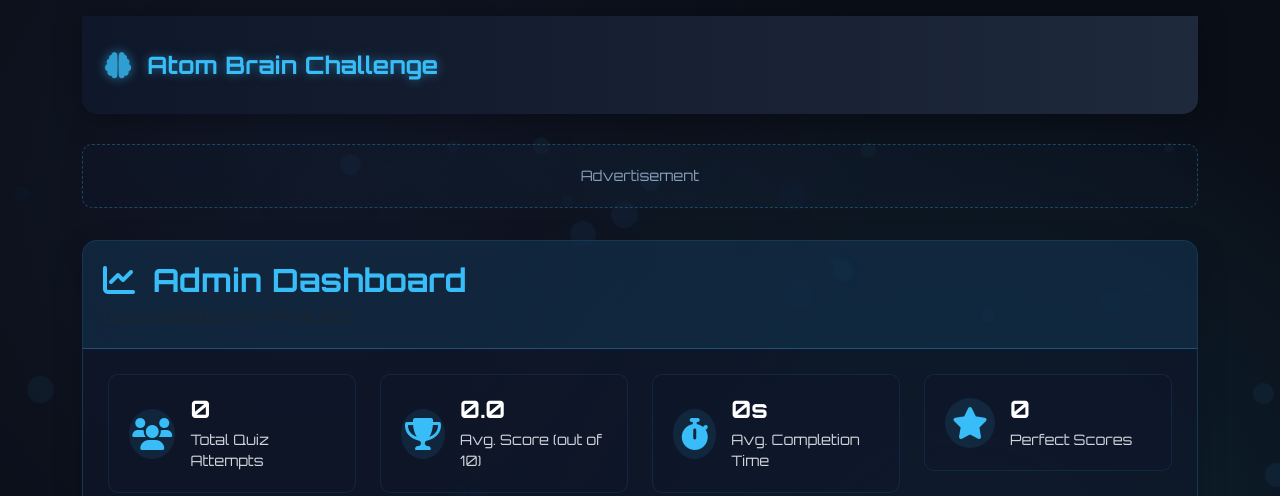
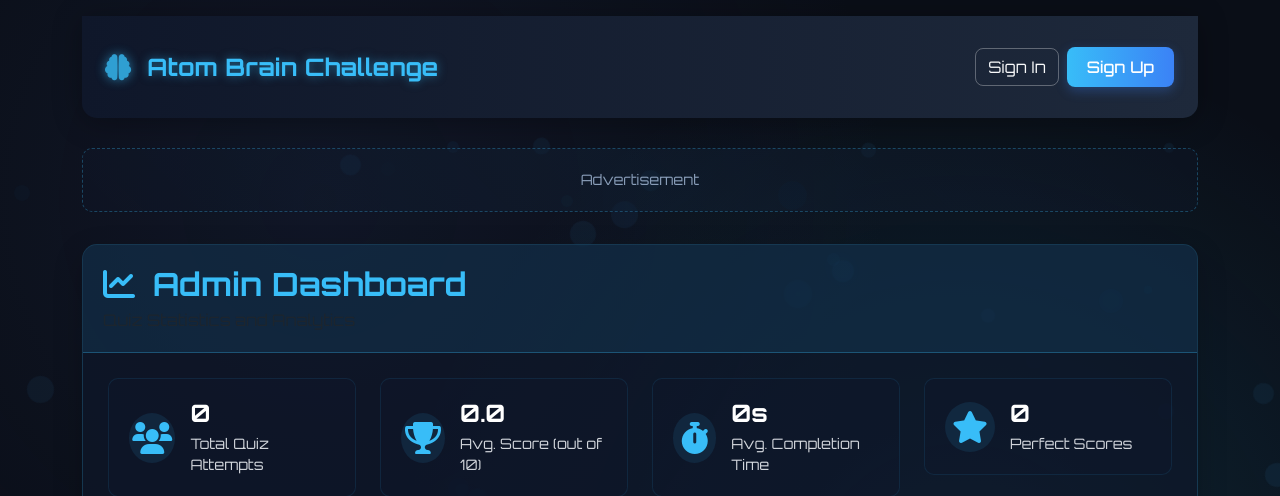
Before and after one commit to r0b1nmatriz/Atom-brain-challenge, a Flask app: page /admin in a window 1280 px wide. Shown: the top 496 px of the page. Run offline with Flask 3, Linux system fonts and the light colour scheme; data that the repository does not hold is empty.

Commit message:
Enable secure account creation and login for personalized user experience
Implements user authentication using Flask-Login, WTForms, and Werkzeug with database integration.

Replit-Commit-Author: Agent
Replit-Commit-Session-Id: c5bb2a57-c82d-4e98-9cfa-638549d8a944
Replit-Commit-Screenshot-Url: https://storage.googleapis.com/screenshot-production-us-central1/f5c7b301-af82-4157-bb3b-c38f1198fa5b/6ea97bda-0eeb-404f-b91f-a2cc409784f9.jpg

```diff
--- a/app.py
+++ b/app.py
@@ -7,6 +7,7 @@ import json
 from urllib.parse import quote
 from datetime import datetime
 from flask import Flask, render_template, request, redirect, url_for, session, flash, jsonify, send_file, Response
+from flask_login import current_user, login_required
 from quiz_generator import generate_quiz_questions
 from image_generator import create_result_image
 
@@ -15,8 +16,8 @@ logging.basicConfig(level=logging.DEBUG)
 
 # Initialize Flask application
 app = Flask(__name__)
-# Set a hard-coded secret key
-app.secret_key = "hardbrainchallenge123456789"
+# Set the secret key from environment variables or use a fallback for development
+app.secret_key = os.environ.get("SESSION_SECRET", "hardbrainchallenge123456789")
 
 # Initialize database
 from database import db, init_db
--- a/main.py
+++ b/main.py
@@ -1,8 +1,12 @@
 from app import app
 import logging
+from auth import init_auth
 
 # Set up logging for easier debugging
 logging.basicConfig(level=logging.DEBUG)
 
+# Initialize authentication
+init_auth(app)
+
 if __name__ == "__main__":
     app.run(host="0.0.0.0", port=5000, debug=True)
--- a/pyproject.toml
+++ b/pyproject.toml
@@ -16,6 +16,8 @@ dependencies = [
     "razorpay>=1.4.2",
     "sqlalchemy>=2.0.40",
     "flask-login>=0.6.3",
+    "wtforms>=3.2.1",
+    "werkzeug>=3.1.3",
 ]
 
 [[tool.uv.index]]
--- a/templates/layout.html
+++ b/templates/layout.html
@@ -20,6 +20,72 @@
     <link rel="stylesheet" href="{{ url_for('static', filename='style.css') }}">
     <link rel="stylesheet" href="{{ url_for('static', filename='animations.css') }}">
 
+    <style>
+        /* Authentication Styles */
+        .nav-buttons {
+            display: flex;
+            align-items: center;
+        }
+
+        .nav-buttons .btn {
+            transition: all 0.3s ease;
+            border-radius: 8px;
+        }
+
+        .nav-buttons .btn-outline-light {
+            border: 1px solid rgba(255, 255, 255, 0.3);
+        }
+
+        .nav-buttons .btn-outline-light:hover {
+            background: rgba(255, 255, 255, 0.1);
+            border-color: rgba(255, 255, 255, 0.5);
+            transform: translateY(-2px);
+        }
+
+        .nav-buttons .btn-primary {
+            background: linear-gradient(90deg, #38bdf8, #3b82f6);
+            border: none;
+            padding: 0.5rem 1.25rem;
+            font-weight: 500;
+            box-shadow: 0 4px 12px rgba(59, 130, 246, 0.3);
+        }
+
+        .nav-buttons .btn-primary:hover {
+            background: linear-gradient(90deg, #0ea5e9, #2563eb);
+            transform: translateY(-2px);
+            box-shadow: 0 6px 16px rgba(59, 130, 246, 0.4);
+        }
+
+        .dropdown-menu {
+            background: rgba(17, 24, 39, 0.95);
+            border: 1px solid rgba(59, 130, 246, 0.2);
+            border-radius: 8px;
+            box-shadow: 0 10px 25px rgba(0, 0, 0, 0.3);
+            margin-top: 10px;
+            backdrop-filter: blur(10px);
+        }
+
+        .dropdown-item {
+            color: rgba(255, 255, 255, 0.8);
+            padding: 0.6rem 1.2rem;
+            transition: all 0.2s ease;
+        }
+
+        .dropdown-item:hover {
+            background: rgba(59, 130, 246, 0.1);
+            color: white;
+        }
+
+        .dropdown-item i {
+            width: 20px;
+            color: #38bdf8;
+        }
+
+        .dropdown-divider {
+            border-top: 1px solid rgba(255, 255, 255, 0.1);
+        }
+    </style>
+
     {% block head_content %}{% endblock %}
 </head>
 <body>
@@ -27,12 +93,34 @@
         <header class="mb-4">
             <div class="header-container">
                 <div class="header-particles" id="header-particles"></div>
-                <div class="d-flex flex-column flex-md-row align-items-center py-3 px-4">
+                <div class="d-flex flex-column flex-md-row align-items-center justify-content-between py-3 px-4 w-100">
                     <a href="/" class="d-flex align-items-center text-decoration-none">
                         <span class="fs-4 fw-bold brain-title">
                             <i class="fas fa-brain brain-icon"></i> Atom Brain Challenge
                         </span>
                     </a>
+
+                    <div class="nav-buttons">
+                        {% if current_user.is_authenticated %}
+                            <div class="dropdown">
+                                <button class="btn btn-outline-light dropdown-toggle" type="button" id="userDropdown" data-bs-toggle="dropdown" aria-expanded="false">
+                                    <i class="fas fa-user-circle me-2"></i>{{ current_user.username }}
+                                </button>
+                                <ul class="dropdown-menu dropdown-menu-end" aria-labelledby="userDropdown">
+                                    <li><a class="dropdown-item" href="{{ url_for('auth.profile') }}"><i class="fas fa-user me-2"></i>Profile</a></li>
+                                    <li><a class="dropdown-item" href="{{ url_for('quiz') }}"><i class="fas fa-brain me-2"></i>Take Quiz</a></li>
+                                    {% if current_user.is_admin %}
+                                    <li><a class="dropdown-item" href="{{ url_for('admin') }}"><i class="fas fa-cog me-2"></i>Admin Panel</a></li>
+                                    {% endif %}
+                                    <li><hr class="dropdown-divider"></li>
+                                    <li><a class="dropdown-item" href="{{ url_for('auth.logout') }}"><i class="fas fa-sign-out-alt me-2"></i>Sign Out</a></li>
+                                </ul>
+                            </div>
+                        {% else %}
+                            <a href="{{ url_for('auth.login') }}" class="btn btn-outline-light me-2">Sign In</a>
+                            <a href="{{ url_for('auth.signup') }}" class="btn btn-primary">Sign Up</a>
+                        {% endif %}
+                    </div>
                 </div>
             </div>
         </header>
```
Also changed, not shown: 1 other file.
